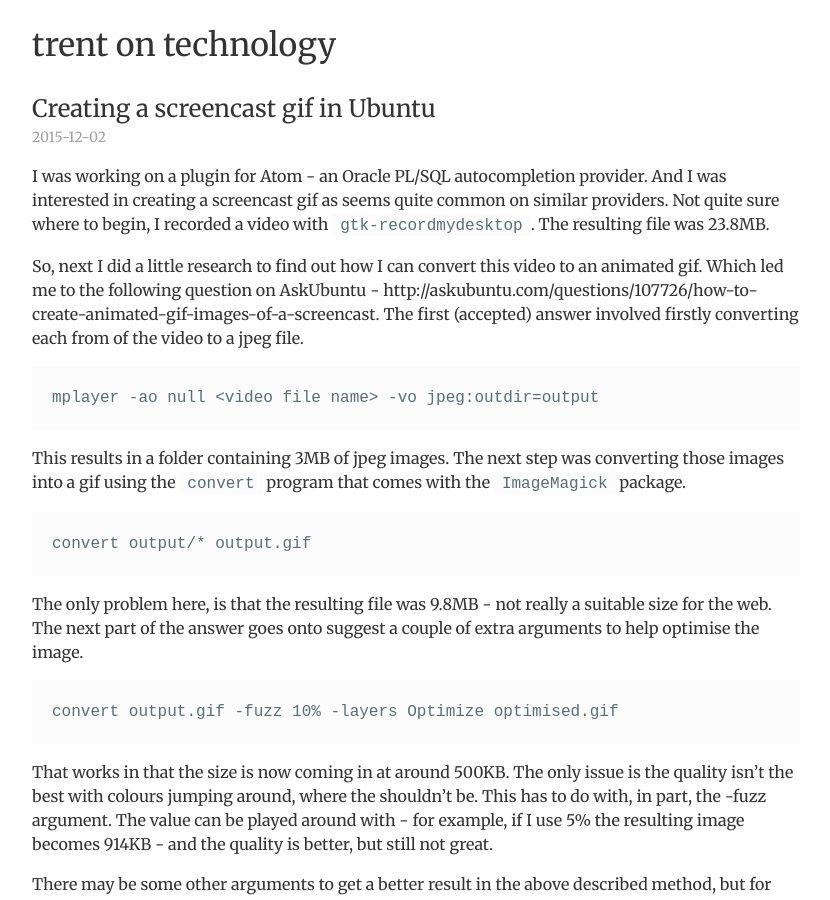
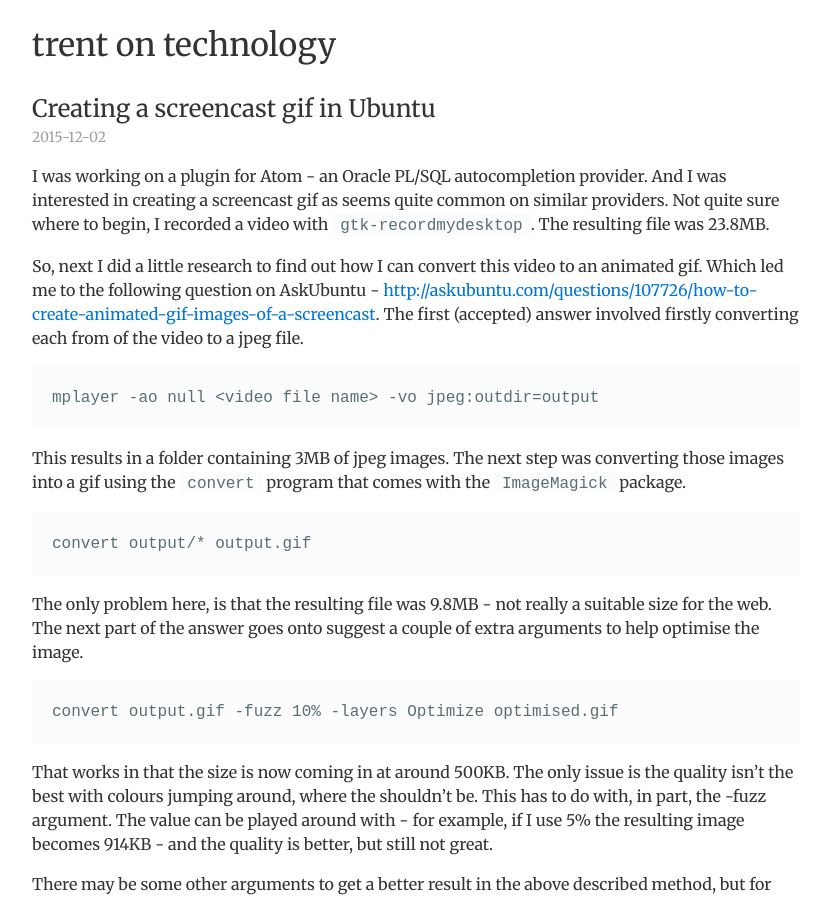
Before and after one commit to trent-/trent-.github.io, a Jekyll site: the page built from _posts/2015-12-02-screencast-gif-in-ubuntu.md, in a window 1280 px wide and 900 px high. Shown: the whole window, without its empty margins (224-1054 px from the left). Built offline with Jekyll 4.4.1, drawn with Linux system fonts in a browser that asks for light colours; Markdown is read by kramdown in place of the engine named in the settings.

Commit message:
Formatting

````diff
--- a/_posts/2015-12-02-screencast-gif-in-ubuntu.md
+++ b/_posts/2015-12-02-screencast-gif-in-ubuntu.md
@@ -6,7 +6,7 @@ date:   2015-12-02 10:01:00 +1000
 
 I was working on a plugin for Atom - an Oracle PL/SQL autocompletion provider. And I was interested in creating a screencast gif as seems quite common on similar providers. Not quite sure where to begin, I recorded a video with `gtk-recordmydesktop`. The resulting file was 23.8MB.
 
-So, next I did a little research to find out how I can convert this video to an animated gif. Which led me to the following question on AskUbuntu - http://askubuntu.com/questions/107726/how-to-create-animated-gif-images-of-a-screencast. The first (accepted) answer involved firstly converting each from of the video to a jpeg file.
+So, next I did a little research to find out how I can convert this video to an animated gif. Which led me to the following question on AskUbuntu - [http://askubuntu.com/questions/107726/how-to-create-animated-gif-images-of-a-screencast](http://askubuntu.com/questions/107726/how-to-create-animated-gif-images-of-a-screencast). The first (accepted) answer involved firstly converting each from of the video to a jpeg file.
 
 ```
 mplayer -ao null <video file name> -vo jpeg:outdir=output
@@ -163,4 +163,4 @@ Or similarly, there is an example on the web about dropping every second from to
 Created with                        | File Size |  Image
 ------------------------------------|-----------|--------
 `byzanz-record`                     | 130KB     |  ![](https://cloud.githubusercontent.com/assets/1747643/11515330/8b3a1a42-98d1-11e5-8872-c9556bb498da.gif)
-`gtk-recordmydesktop` and `convert` | 487.9KB   |  ![](https://cloud.githubusercontent.com/assets/1747643/11517086/81c3b536-98db-11e5-98ae-3dac02bb6ae4.gif)
+`gtk-recordmydesktop`<br>and `convert` | 487.9KB   |  ![](https://cloud.githubusercontent.com/assets/1747643/11517086/81c3b536-98db-11e5-98ae-3dac02bb6ae4.gif)
````
